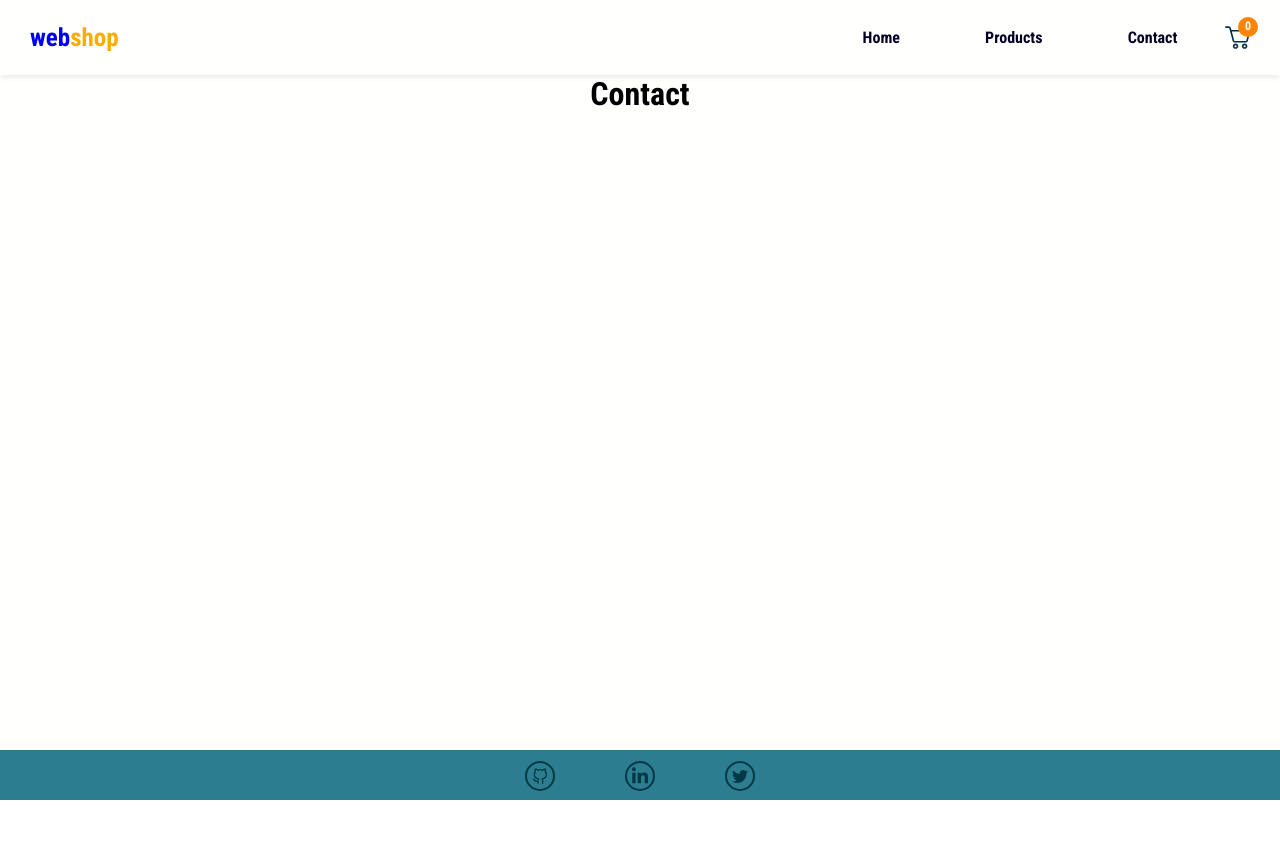
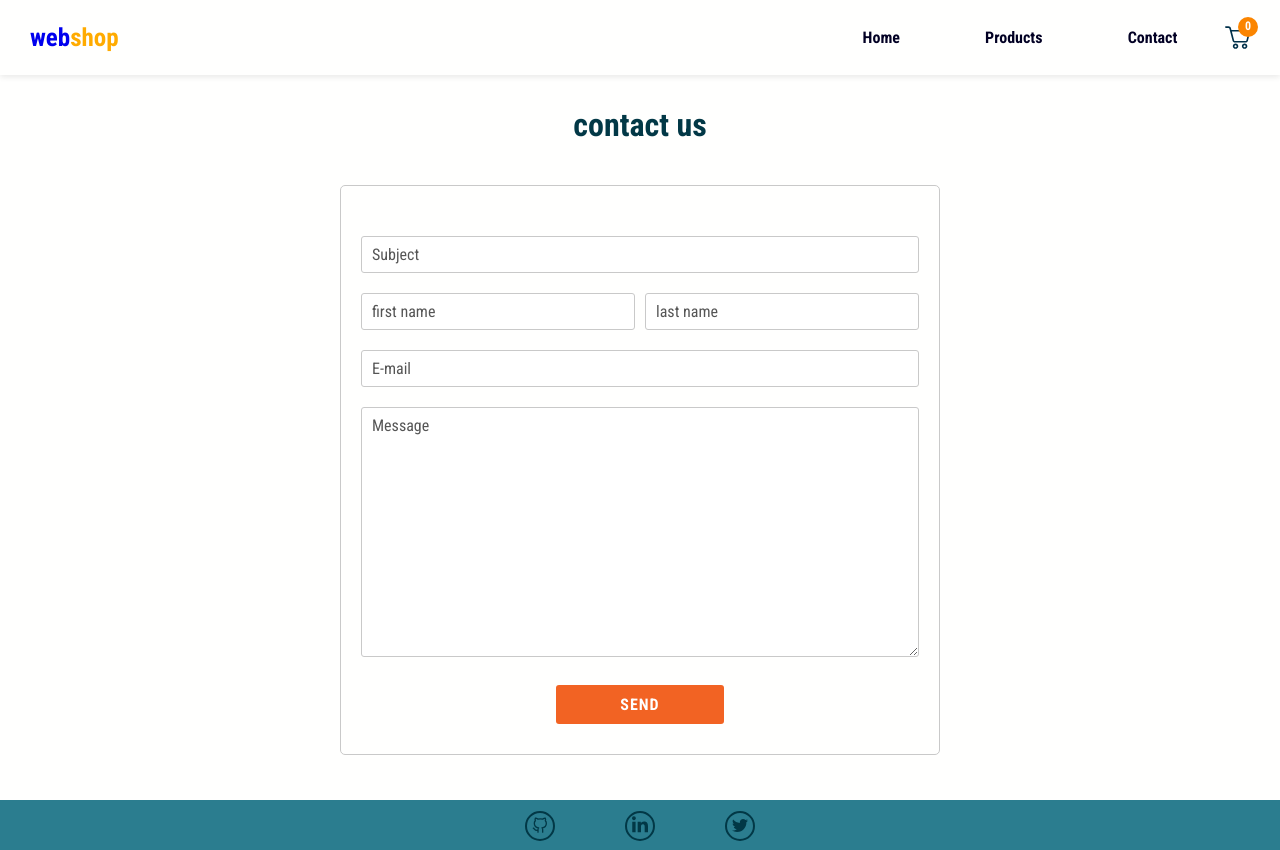
Before and after one commit to twikista/web-shop, a React (Create React App) app: page /contact in a window 1280 px wide. Before the commit the page ends 800 px from the top, so only its background shows below. Built offline with nearby package versions, Linux system fonts and the light colour scheme; no server answers.

Commit message:
contact page

```diff
--- a/package.json
+++ b/package.json
@@ -4,6 +4,7 @@
   "private": true,
   "dependencies": {
     "@formkit/auto-animate": "^1.0.0-beta.5",
+    "@hookform/resolvers": "^2.9.10",
     "@testing-library/jest-dom": "^5.16.5",
     "@testing-library/react": "^13.4.0",
     "@testing-library/user-event": "^13.5.0",
@@ -15,13 +16,15 @@
     "@types/uniqid": "^5.3.2",
     "react": "^18.2.0",
     "react-dom": "^18.2.0",
+    "react-hook-form": "^7.40.0",
     "react-icons": "^4.6.0",
     "react-router-dom": "^6.4.3",
     "react-scripts": "5.0.1",
     "styled-components": "^5.3.6",
     "typescript": "^4.8.4",
     "uniqid": "^5.4.0",
-    "web-vitals": "^2.1.4"
+    "web-vitals": "^2.1.4",
+    "zod": "^3.19.1"
   },
   "scripts": {
     "start": "react-scripts start",
--- a/src/components/Minicart/MiniCart.tsx
+++ b/src/components/Minicart/MiniCart.tsx
@@ -19,6 +19,7 @@ import {
 import { CartItem } from "../CartItem/CartItem";
 import { EmptyCartIcon } from "../EmptyCartIcon/EmptyCartIcon";
 import { Button } from "../ActionButton/ActionButton.styles";
+// import { EmptyCartMessage } from "../EmptyCartMessage/EmptyCartMessage";
 
 export const MiniCart = () => {
   const { pathname } = useLocation();
@@ -63,6 +64,7 @@ export const MiniCart = () => {
             </Button>
           </EmptyCartMessage>
         ) : (
+          // <EmptyCartMessage pathname={pathname} />
           <MiniCartItems>
             {cart.map((item) => {
               return <CartItem key={item.id} {...item} />;
--- a/src/pages/Contact/Contact.styles.ts
+++ b/src/pages/Contact/Contact.styles.ts
@@ -1 +1,167 @@
 import styled from "styled-components";
+
+type ValidateColorType = {
+  color?: string;
+  borderSize?: string;
+};
+
+export const Container = styled.div`
+  width: 90%;
+  max-width: 1360px;
+  min-height: calc(100vh - 75.39px - 50px);
+  margin: 2rem auto 3rem auto;
+  color: #023846;
+  display: flex;
+  flex-direction: column;
+
+  @media (max-width: 380px) {
+    width: 95%;
+  }
+`;
+
+export const PageHeading = styled.h2`
+  display: flex;
+  align-items: center;
+  justify-content: center;
+  font-size: 3.2rem;
+  font-weight: 700;
+  text-align: center;
+  margin-bottom: auto;
+  height: 60px;
+  @media (max-width: 480px) {
+    font-size: 2.4rem;
+  }
+`;
+
+export const Wrapper = styled.div`
+  display: flex;
+  justify-content: center;
+  flex: 1;
+`;
+
+export const LeftWrapper = styled.div`
+  display: flex;
+  flex-direction: column;
+`;
+
+export const RightWrapper = styled.div`
+  display: flex;
+  flex-direction: column;
+  flex: 1;
+  border: solid red 2px;
+`;
+export const ContactForm = styled.form`
+  display: flex;
+  flex-direction: column;
+  width: 90%;
+  max-width: 600px;
+  border: solid #c9c9c9 1px;
+  padding: 5rem 2rem 3rem;
+  margin: 3rem auto 0 auto;
+  border-radius: 5px;
+  height: fit-content;
+  color: #888;
+  position: relative;
+  @media (max-width: 860px) {
+    max-width: none;
+    width: 95%;
+  }
+  @media (max-width: 480px) {
+    padding: 5rem 1.5rem 3rem;
+  }
+  @media (max-width: 380px) {
+    padding: 5rem 1rem 3rem;
+  }
+`;
+
+export const Successful = styled.div`
+  display: flex;
+  justify-content: center;
+  /* width: 90%;
+  background-color: green; */
+`;
+
+export const NameWrapper = styled.div`
+  display: flex;
+  justify-content: space-between;
+  gap: 1rem;
+  @media (max-width: 480px) {
+    flex-direction: column;
+  }
+`;
+
+export const FormField = styled.div`
+  display: flex;
+  flex-direction: column;
+  width: 100%;
+  margin-bottom: 2rem;
+`;
+
+export const Label = styled.label`
+  width: 100%;
+`;
+
+export const Input = styled.input`
+  display: block;
+  border-style: solid;
+  border-width: ${({ borderSize }: ValidateColorType) => borderSize || "1px"};
+  border-color: ${({ color }: ValidateColorType) => color || "#c9c9c9"};
+  padding: 8px 10px;
+  border-radius: 3px;
+  width: 100%;
+  color: #555;
+  font-weight: 400;
+  @media (max-width: 380px) {
+    font-size: 1.4rem;
+  }
+  &::placeholder {
+    color: #555;
+    @media (max-width: 380px) {
+      font-size: 1.4rem;
+    }
+  }
+`;
+
+export const TextArea = styled.textarea`
+  padding: 8px 10px;
+  border-style: solid;
+  border-width: ${({ borderSize }: ValidateColorType) => borderSize || "1px"};
+  border-color: ${({ color }: ValidateColorType) => color || "#c9c9c9"};
+  width: 100%;
+  border-radius: 3px;
+  appearance: none;
+  height: 250px;
+  @media (max-width: 380px) {
+    font-size: 1.4rem;
+  }
+  &::placeholder {
+    color: #555;
+    @media (max-width: 380px) {
+      font-size: 1.4rem;
+    }
+  }
+`;
+
+export const ValidationMessage = styled.span`
+  color: #ff6347;
+  font-size: 1.4rem;
+  text-align: left;
+  margin-left: 1rem;
+`;
+
+export const SubmitBtutton = styled.button`
+  background-color: #f26323;
+  color: #fff;
+  font-weight: 700;
+  letter-spacing: 1px;
+  font-size: 1.6rem;
+  padding: 1rem 0;
+  width: 30%;
+  margin: 0 auto;
+  border-radius: 3px;
+  text-transform: uppercase;
+  @media (max-width: 480px) {
+    width: 100%;
+    font-size: 1.4rem;
+  }
+`;
--- a/src/pages/Contact/Contact.tsx
+++ b/src/pages/Contact/Contact.tsx
@@ -1,3 +1,145 @@
+import { useEffect, useState } from "react";
+import { useForm } from "react-hook-form";
+import { zodResolver } from "@hookform/resolvers/zod";
+import { formSchema, FormType } from "./FormSchema/formSchema";
+import {
+  ContactForm,
+  Container,
+  FormField,
+  Input,
+  Label,
+  NameWrapper,
+  PageHeading,
+  SubmitBtutton,
+  Successful,
+  TextArea,
+  ValidationMessage,
+  Wrapper,
+} from "./Contact.styles";
+
 export const Contact = () => {
-  return <h1>Contact</h1>;
+  const [successMessage, setSuccessMessage] = useState("");
+  const {
+    register,
+    handleSubmit,
+    formState: { errors },
+    reset,
+  } = useForm<FormType>({
+    resolver: zodResolver(formSchema),
+  });
+
+  const onSubmit = (data: FormType) => {
+    console.log(data);
+    setSuccessMessage("message sent. Thank you");
+    reset();
+  };
+
+  useEffect(() => {
+    const messageTimeout = setTimeout(() => {
+      setSuccessMessage("");
+    }, 3000);
+    return () => clearTimeout(messageTimeout);
+  }, [successMessage]);
+  return (
+    <Container>
+      <PageHeading>contact us</PageHeading>
+      <Wrapper>
+        <ContactForm onSubmit={handleSubmit(onSubmit)}>
+          <Successful>
+            <span
+              style={{
+                color: "green",
+                // textAlign: "center",
+                position: "absolute",
+                top: "1rem",
+                display: "flex",
+                justifyContent: "center",
+              }}
+            >
+              {successMessage}
+            </span>
+          </Successful>
+          <FormField>
+            <Label htmlFor="subject">
+              <Input
+                type="text"
+                id="subject"
+                placeholder="Subject"
+                {...register("subject")}
+                color={errors.subject && "#ff6347"}
+                borderSize={errors.subject && "2px"}
+              />
+            </Label>
+            {errors.subject && (
+              <ValidationMessage>{errors.subject.message}</ValidationMessage>
+            )}
+          </FormField>
+          <NameWrapper>
+            <FormField>
+              <Label htmlFor="firstName">
+                <Input
+                  type="text"
+                  id="firstName"
+                  placeholder="first name"
+                  {...register("firstName")}
+                  color={errors.firstName && "#ff6347"}
+                  borderSize={errors.firstName && "2px"}
+                />
+              </Label>
+              {errors.firstName && (
+                <ValidationMessage>
+                  {errors.firstName.message}
+                </ValidationMessage>
+              )}
+            </FormField>
+            <FormField>
+              <Label htmlFor="lastName">
+                <Input
+                  type="text"
+                  id="lastName"
+                  placeholder="last name"
+                  {...register("lastName")}
+                  color={errors.lastName && "#ff6347"}
+                  borderSize={errors.lastName && "2px"}
+                />
+              </Label>
+              {errors.lastName && (
+                <ValidationMessage>{errors.lastName.message}</ValidationMessage>
+              )}
+            </FormField>
+          </NameWrapper>
+          <FormField>
+            <Label htmlFor="email">
+              <Input
+                type="email"
+                id="email"
+                placeholder="E-mail"
+                {...register("email")}
+                color={errors.email && "#ff6347"}
+                borderSize={errors.email && "2px"}
+              />
+            </Label>
+            {errors.email && (
+              <ValidationMessage>{errors.email.message}</ValidationMessage>
+            )}
+          </FormField>
+          <FormField>
+            <Label htmlFor="message">
+              <TextArea
+                id="message"
+                placeholder="Message"
+                {...register("message")}
+                color={errors.message && "#ff6347"}
+                borderSize={errors.message && "2px"}
+              />
+            </Label>
+            {errors.message && (
+              <ValidationMessage>{errors.message.message}</ValidationMessage>
+            )}
+          </FormField>
+          <SubmitBtutton type="submit">send</SubmitBtutton>
+        </ContactForm>
+      </Wrapper>
+    </Container>
+  );
 };
--- /dev/null
+++ b/src/pages/Contact/FormSchema/formSchema.ts
@@ -0,0 +1,14 @@
+import { z } from "zod";
+
+export const formSchema = z.object({
+  subject: z.string().min(1, { message: "subject is required" }),
+  firstName: z.string().min(1, { message: "first name is required" }),
+  lastName: z.string().min(1, { message: "last name is required" }),
+  email: z
+    .string()
+    .min(1, { message: "E-mail is required" })
+    .email({ message: `enter a valid email address` }),
+  message: z.string().min(1, { message: "message is required" }),
+});
+
+export type FormType = z.infer<typeof formSchema>;
```
Also changed, not shown: src/components/EmptyCartMessage/EmptyCartMessage.styles.ts (added, +15 -0 lines), src/components/EmptyCartMessage/EmptyCartMessage.tsx (added, +35 -0 lines), 1 other file (tests, documents, lock files or other folders).
